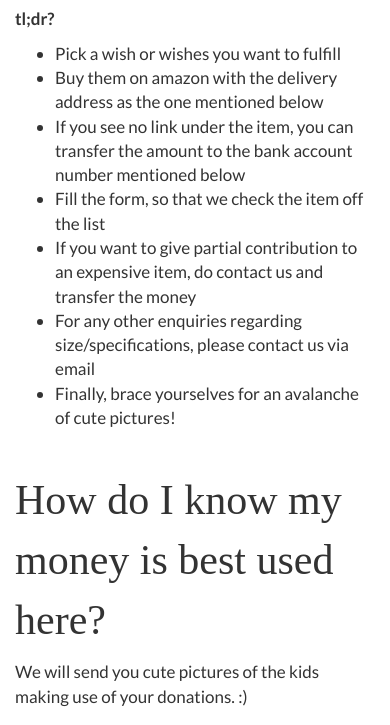
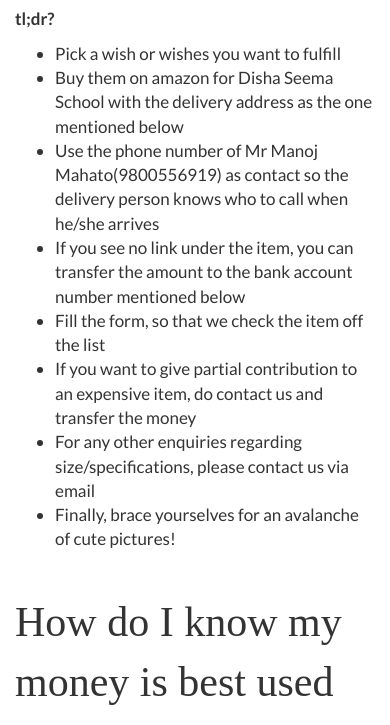
Before and after one commit to dishaseemaschool/be-their-genie, a website: page index.html in a window 390 px wide. Shown: the part 1551-2276 px from the top of the page. Drawn offline with nearby package versions, Linux system fonts and the light colour scheme; a web font is replaced by a local one.

Commit message:
update phone number

```diff
--- a/index.html
+++ b/index.html
@@ -64,11 +64,12 @@
                 <p class="text1" style="text-align:left"><b>tl;dr?</b></p>
                 <p class="text1"><ul>
                 	<li>Pick a wish or wishes you want to fulfill</li>
-                	<li>Buy them on amazon with the delivery address as the one mentioned below</li>
+                	<li>Buy them on amazon for Disha Seema School with the delivery address as the one mentioned below</li>
+                	<li>Use the phone number of Mr Manoj Mahato(9800556919) as contact so the delivery person knows who to call when he/she arrives</li>
                 	<li>If you see no link under the item, you can transfer the amount to the bank account number mentioned below</li>
                 	<li>Fill the form, so that we check the item off the list</li>
                 	<li>If you want to give partial contribution to an expensive item, do contact us and transfer the money</li>
-                    <li> For any other enquiries regarding size/specifications, please contact us via email</li>
+                    <li>For any other enquiries regarding size/specifications, please contact us via email</li>
                 	<li>Finally, brace yourselves for an avalanche of cute pictures! </li>
                 </ul></p>
             </div>
@@ -89,7 +90,8 @@
                             <p><b>Contact:</b>
                                 <br> Hansa Nundy, Founder of Disha Seema School
                                 <br> Phone: 9933191066
-                                <br>
+                                <br> Manoj Mahato, Manager at Disha Seema School
+                                <br> Phone: 9800556919
                             </p>
                             <p>Keerthana P G, student at IIT Kharagpur
                                 <br> Email: keerthanpg@gmail.com
```
